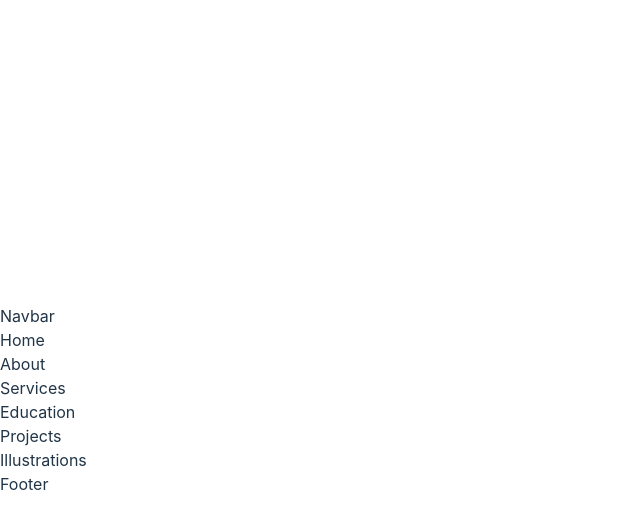
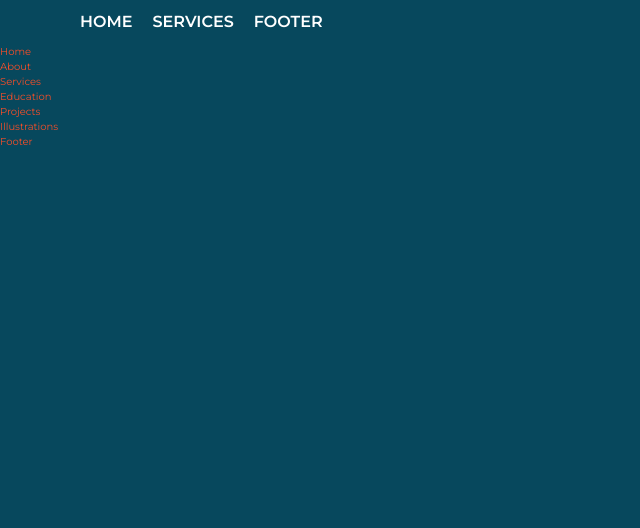
Before and after one commit to bojan09/denkovski-portfolio, a React (Vite) app: page / in a window 1280 px wide. Shown: the top 528 px of the page, without its empty margins (0-640 px from the left). Built offline with nearby package versions, Linux system fonts and the light colour scheme.

Commit message:
added navbar

```diff
--- a/src/App.jsx
+++ b/src/App.jsx
@@ -1,6 +1,5 @@
 // React
 import React from "react";
-// import { Route, Routes } from "react-router-dom";
 
 // components
 import { Navbar, Footer } from "./components";
--- a/src/components/Navbar/Navbar.css
+++ b/src/components/Navbar/Navbar.css
@@ -0,0 +1,24 @@
+.navbar {
+    font-size: 2rem;
+    margin-left: 7rem;
+}
+
+.nav-list {
+    display: flex;
+    gap: 2rem;
+    padding: 1rem;
+}
+
+.nav-list_link {
+    text-transform: uppercase;
+    font-weight: 600;
+    font-size: 1.6rem;
+}
+
+.nav-list_link a {
+    color: #fff;
+}
+
+.nav-list_link a:hover {
+    color: var(--font-clr-primary);
+}
--- a/src/components/Navbar/Navbar.jsx
+++ b/src/components/Navbar/Navbar.jsx
@@ -1,7 +1,34 @@
 import React from "react";
+import "./Navbar.css";
+import { Link } from "react-router-dom";
+
+import { Home, Services } from "../../pages";
+import { Footer } from "../";
 
 const Navbar = () => {
-  return <div>Navbar</div>;
+  return (
+    <div>
+      <nav className="navbar">
+        <ul className="nav-list">
+          <li className="nav-list_link">
+            <Link to="/">
+              <Home />
+            </Link>
+          </li>
+          <li className="nav-list_link">
+            <Link to="/services">
+              <Services />
+            </Link>
+          </li>
+          <li className="nav-list_link">
+            <Link to="/contact">
+              <Footer />
+            </Link>
+          </li>
+        </ul>
+      </nav>
+    </div>
+  );
 };
 
 export default Navbar;
--- a/src/index.css
+++ b/src/index.css
@@ -1,69 +1,40 @@
+@import url('https://fonts.googleapis.com/css2?family=Montserrat:ital,wght@0,100;0,200;0,300;0,400;0,500;0,600;0,700;0,800;0,900;1,100;1,200;1,300;1,400;1,500;1,600&family=Roboto+Slab:wght@200;300;400;500;600;700;800;900&family=Roboto:ital,wght@0,100;0,300;0,400;0,500;0,700;0,900;1,100;1,300;1,400;1,500;1,700;1,900&display=swap');
+
+* {
+  box-sizing: border-box;
+  margin: 0;
+  padding: 0;
+}
+
 :root {
-  font-family: Inter, system-ui, Avenir, Helvetica, Arial, sans-serif;
+  font-family: 'Montserrat', sans-serif;
   line-height: 1.5;
+  font-size: 62.5%;
   font-weight: 400;
-
-  color-scheme: light dark;
-  color: rgba(255, 255, 255, 0.87);
-  background-color: #242424;
-
   font-synthesis: none;
   text-rendering: optimizeLegibility;
   -webkit-font-smoothing: antialiased;
   -moz-osx-font-smoothing: grayscale;
   -webkit-text-size-adjust: 100%;
-}
 
-a {
-  font-weight: 500;
-  color: #646cff;
-  text-decoration: inherit;
-}
-a:hover {
-  color: #535bf2;
+  /* font colors */
+  --font-clr-primary: #F54E29;
+  --font-clr-secondary: #F54E29;
+
+  /* background */
+  --main-bg: #07485D;
 }
 
 body {
-  margin: 0;
-  display: flex;
-  place-items: center;
-  min-width: 320px;
-  min-height: 100vh;
+  width: minmax(min-content, 80%);
+  height: 100%;
+  color: var(--font-clr-primary);
+  background-color: var(--main-bg);
 }
 
-h1 {
-  font-size: 3.2em;
-  line-height: 1.1;
+a,
+li,
+Link {
+  text-decoration: none;
+  list-style: none;
 }
-
-button {
-  border-radius: 8px;
-  border: 1px solid transparent;
-  padding: 0.6em 1.2em;
-  font-size: 1em;
-  font-weight: 500;
-  font-family: inherit;
-  background-color: #1a1a1a;
-  cursor: pointer;
-  transition: border-color 0.25s;
-}
-button:hover {
-  border-color: #646cff;
-}
-button:focus,
-button:focus-visible {
-  outline: 4px auto -webkit-focus-ring-color;
-}
-
-@media (prefers-color-scheme: light) {
-  :root {
-    color: #213547;
-    background-color: #ffffff;
-  }
-  a:hover {
-    color: #747bff;
-  }
-  button {
-    background-color: #f9f9f9;
-  }
-}
```
